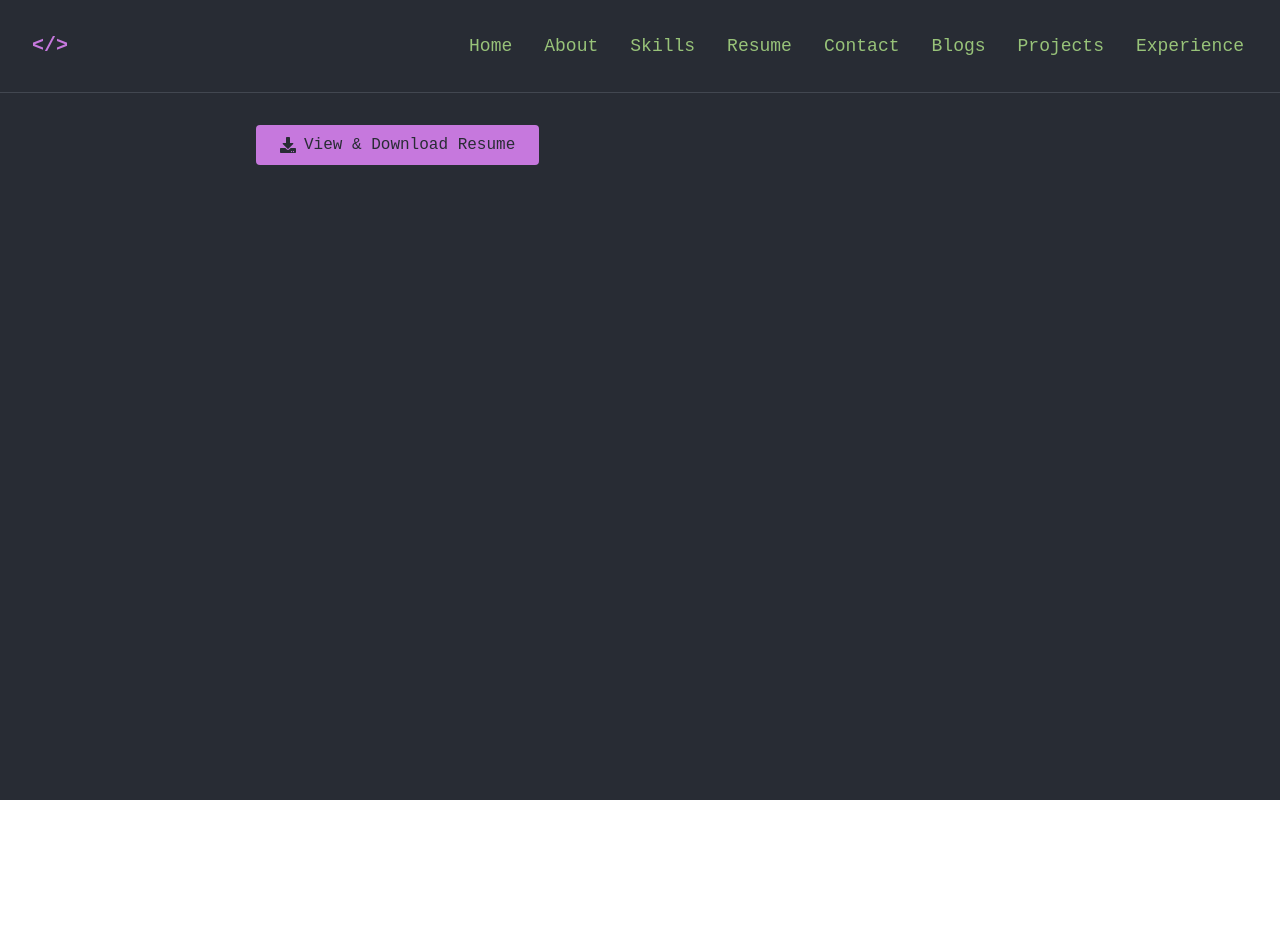
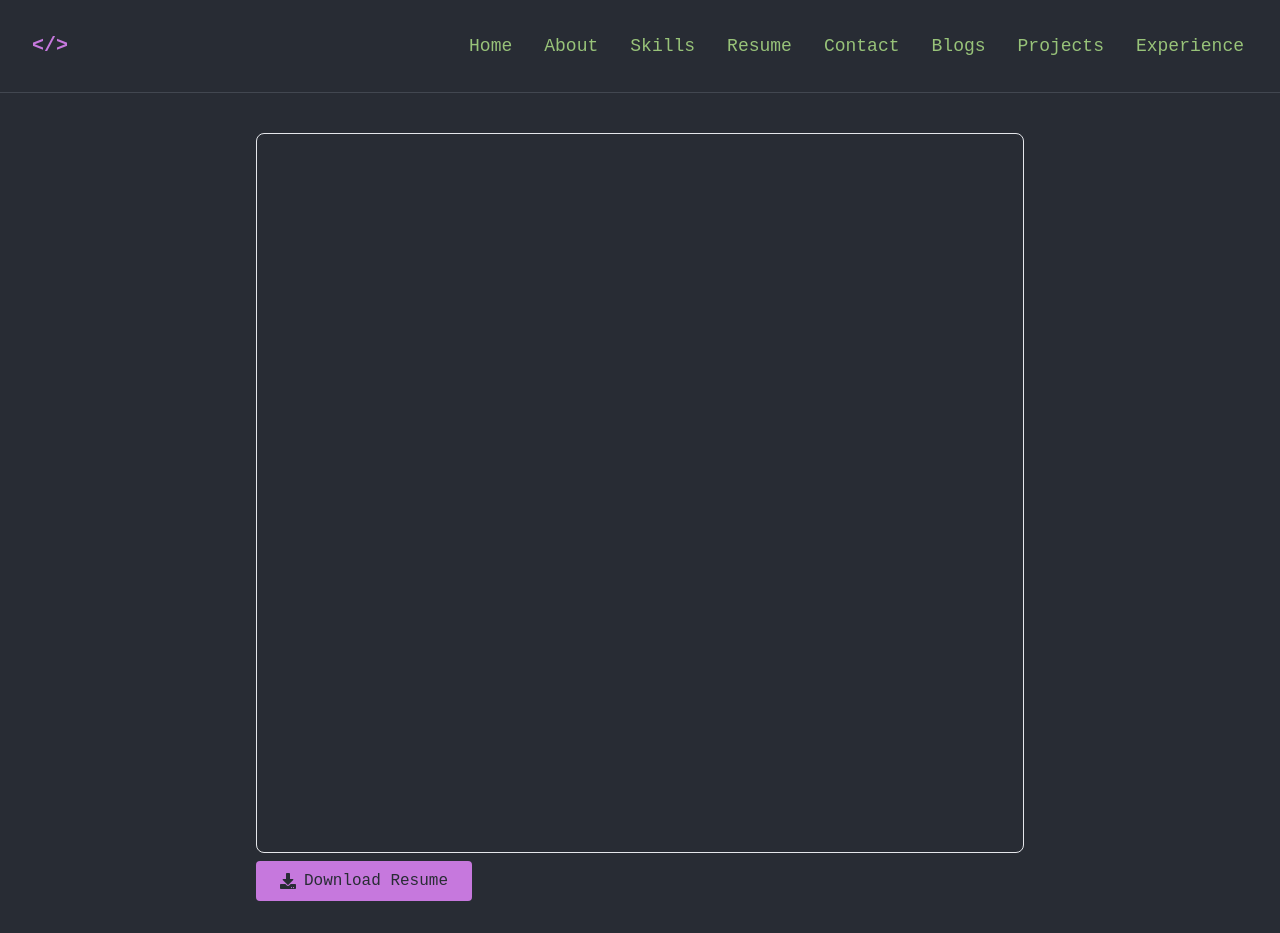
Before and after one commit to huamanraj/portfolio, a React (Vite) app: page /resume in a window 1280 px wide. Before the commit the page ends 800 px from the top, so only its background shows below. Built offline with nearby package versions, Linux system fonts and the light colour scheme.

Commit message:
pdf resume added

```diff
--- a/src/pages/Resume.jsx
+++ b/src/pages/Resume.jsx
@@ -1,23 +1,27 @@
-// pages/Resume.jsx
 import { FaDownload } from 'react-icons/fa';
 import React from 'react';
-
+import resume from '/Resume.pdf'
 function Resume() {
-
-
-
   return (
     <div className="max-w-3xl mx-auto">
-         <div>
+      {/* Embed the PDF */}
+      <div className="my-2">
+        <iframe
+          src={`${resume}#toolbar=0&view=FitH`}
+          title="Aman Raj's Resume"
+          className="w-full sm:h-[720px] h-[500px] border rounded-lg"
+           loading="lazy"
+        ></iframe>
+      </div>
 
-        </div>
+      {/* Download Button */}
       <a
-        href="https://drive.google.com/file/d/1MumjuEau0AlbneZgVVORpXtKJ8UV95WB/view?usp=sharing"
-         target='_blank' rel="noopener noreferrer"
+        href={resume}
+        download="Aman_Raj_Resume.pdf"
         className="inline-flex items-center bg-md-purple text-md-bg px-6 py-2 rounded hover:bg-md-blue transition-colors duration-300"
       >
         <FaDownload className="mr-2" />
-        View & Download Resume
+        Download Resume
       </a>
     </div>
   );
```
Also changed, not shown: 1 other file (tests, documents, lock files or other folders).
